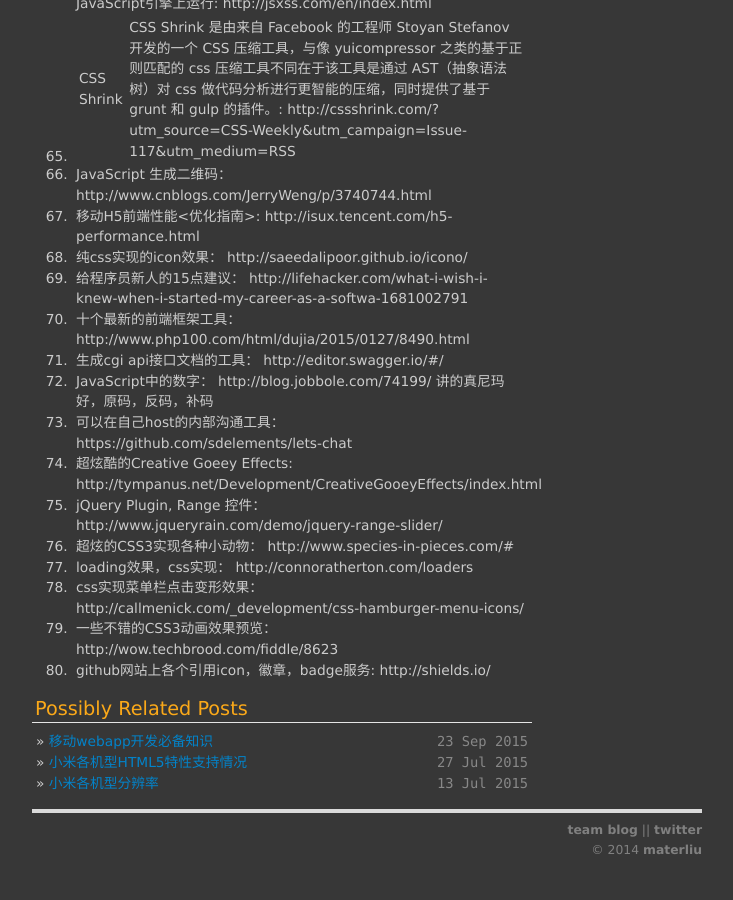
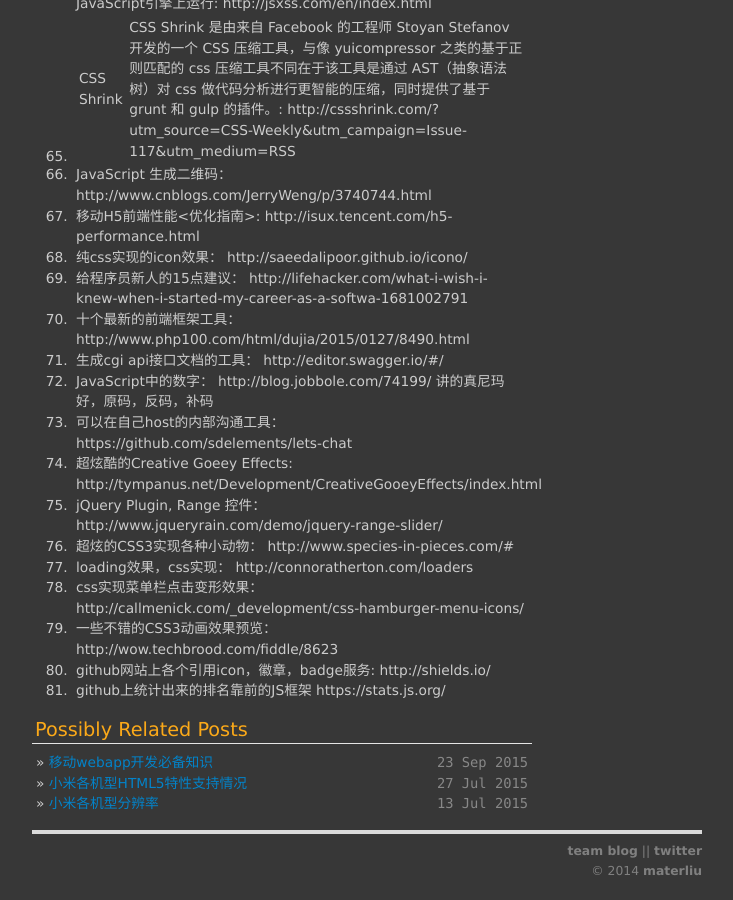
Before and after one commit to materliu/materliu.github.io, a Jekyll site: the page built from all/web/_posts/2014-12-16-hotchpotch.md, in a window 1280 px wide and 900 px high, scrolled down 2813 px. Shown: the whole window, without its empty margins (273-1006 px from the left). Built offline with Jekyll 4.4.1, drawn with Linux system fonts in a browser that asks for light colours; Markdown is read by kramdown in place of the engine named in the settings; before the commit the page ends 3692 px from its top, so only the background shows below that.

Commit message:
add stats.js.org

```diff
--- a/all/web/_posts/2014-12-16-hotchpotch.md
+++ b/all/web/_posts/2014-12-16-hotchpotch.md
@@ -85,3 +85,4 @@
 80. css实现菜单栏点击变形效果： http://callmenick.com/_development/css-hamburger-menu-icons/
 81. 一些不错的CSS3动画效果预览： http://wow.techbrood.com/fiddle/8623
 82. github网站上各个引用icon，徽章，badge服务: http://shields.io/
+83. github上统计出来的排名靠前的JS框架  https://stats.js.org/
```
